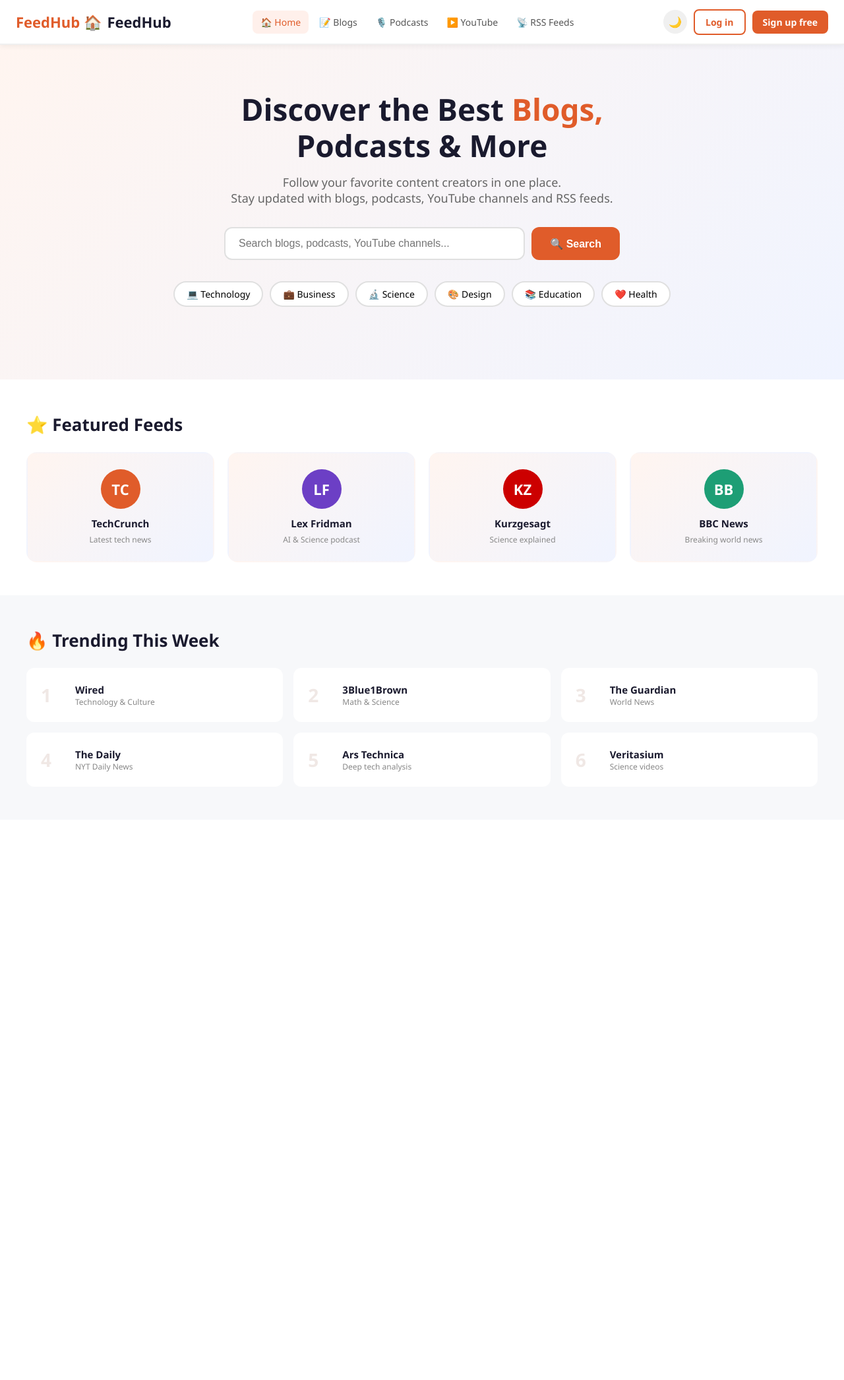
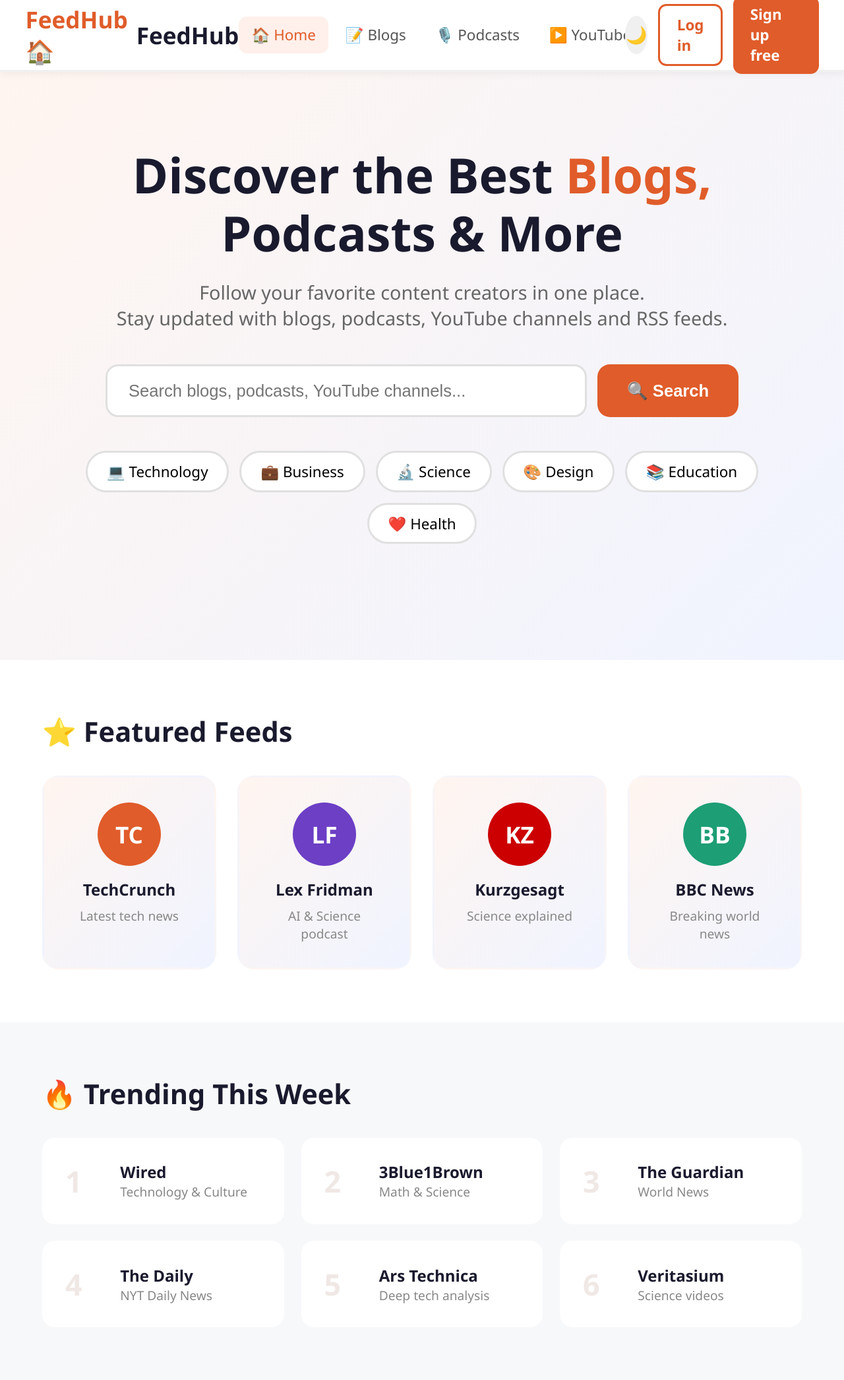
Before and after one commit to Amshi-05/feedhub, a Flask app: page /app in a window 1280 px wide. Shown: the whole page at 66% size. Before the commit the page ends 1169 px from the top, so only its background shows below. Run offline with Flask 3, Linux system fonts and the light colour scheme; data comes from the database, SQL or seed files in the repository.

Commit message:
Fresh complete main.html

```diff
--- a/templates/main.html
+++ b/templates/main.html
@@ -6,7 +6,7 @@
 <title>FeedHub - Discover the Best Content</title>
 <style>
 * { margin:0; padding:0; box-sizing:border-box; }
-body { font-family:'Segoe UI',sans-serif; background:#f7f8fa; zoom:1.0; transition:background 0.3s,color 0.3s; }
+body { font-family:'Segoe UI',sans-serif; background:#f7f8fa; zoom:1.6; transition:background 0.3s,color 0.3s; }
 /* NAVBAR */
 .navbar { display:flex; align-items:center; justify-content:space-between; padding:0 24px; height:68px; background:#fff; border-bottom:2px solid #f0f0f0; position:sticky; top:0; z-index:999; box-shadow:0 2px 8px rgba(0,0,0,0.06); }
 .logo { display:flex; align-items:center; gap:8px; font-size:22px; font-weight:800; color:#e05c2a; text-decoration:none; cursor:pointer; }
```
